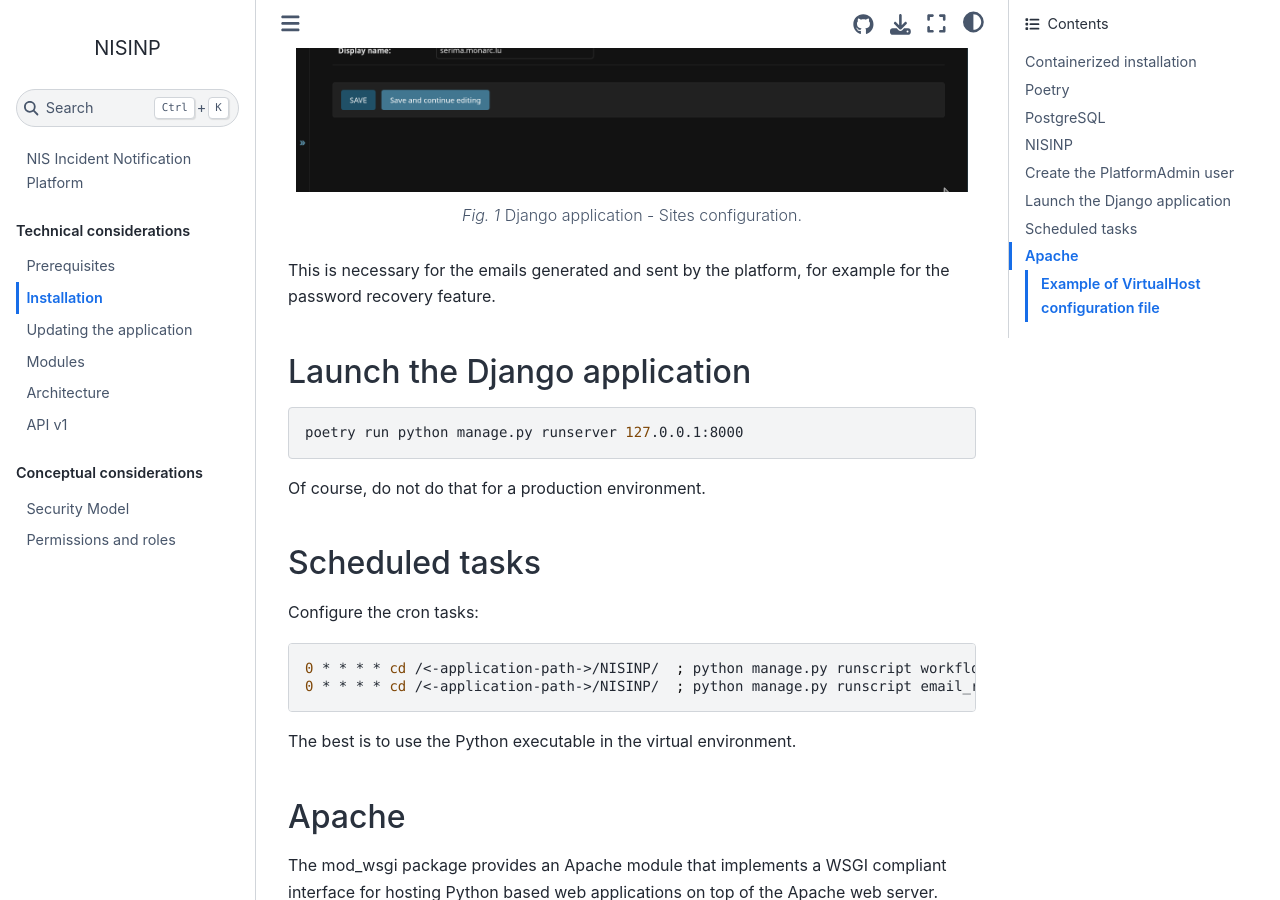
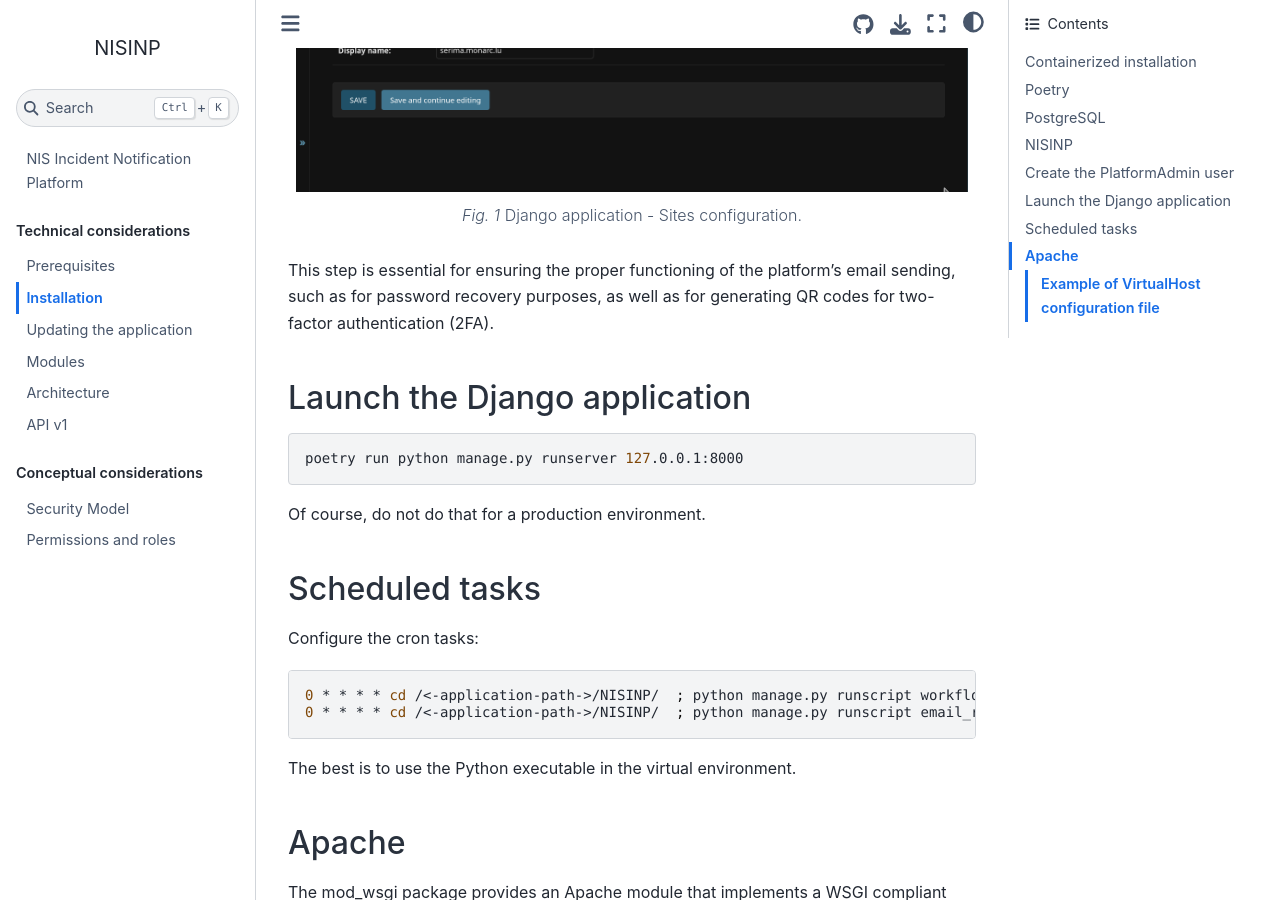
Before and after one commit to informed-governance-project/NISINP, a Sphinx documentation site: the page built from docs/installation.rst, in a window 1280 px wide and 900 px high, scrolled down 2978 px. Built offline with Sphinx 7.4.7 and the Sphinx Book theme 1.1.4, drawn with Linux system fonts in a browser that asks for light colours.

```diff
--- a/docs/installation.rst
+++ b/docs/installation.rst
@@ -145,8 +145,9 @@
    Django application - Sites configuration.
 
 
-This is necessary for the emails generated and sent by the platform, for example for
-the password recovery feature.
+This step is essential for ensuring the proper functioning of the platform's email sending,
+such as for password recovery purposes, as well as for generating QR codes for
+two-factor authentication (2FA).
 
 
 Launch the Django application
```
